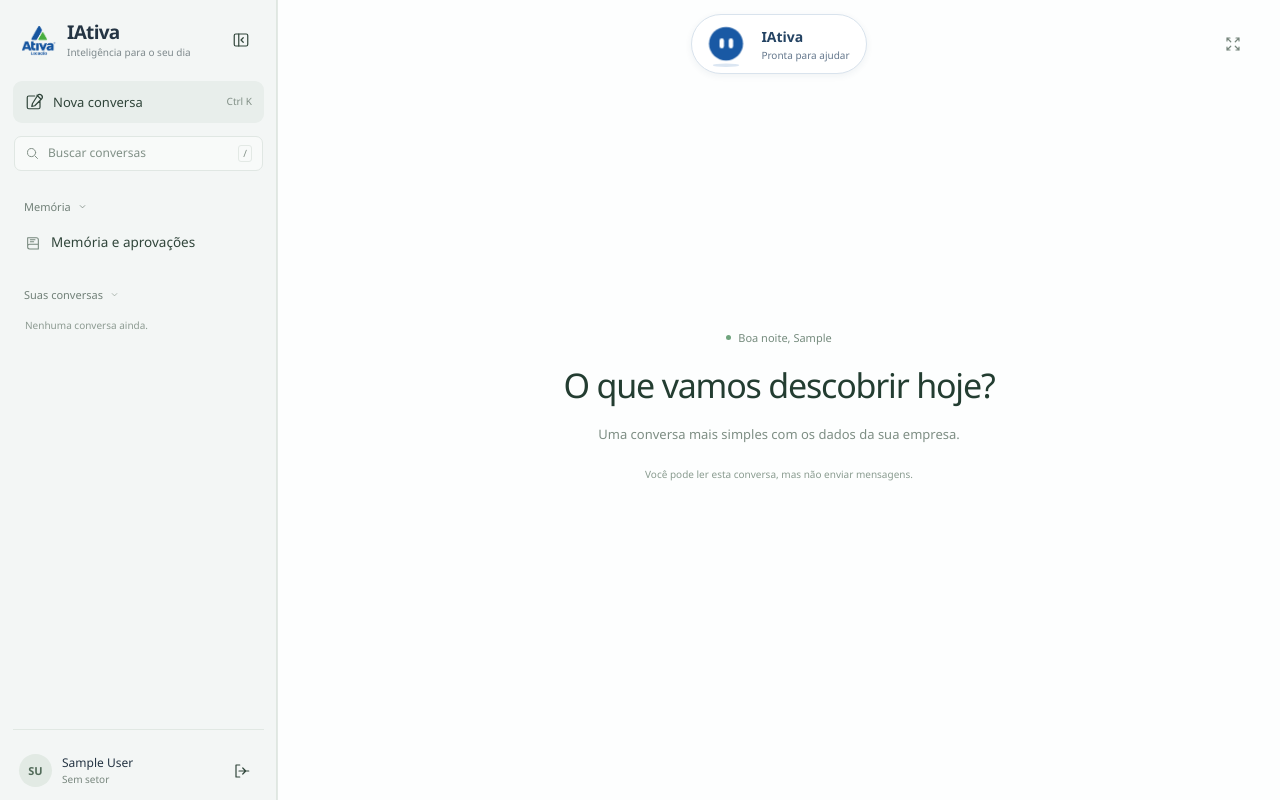
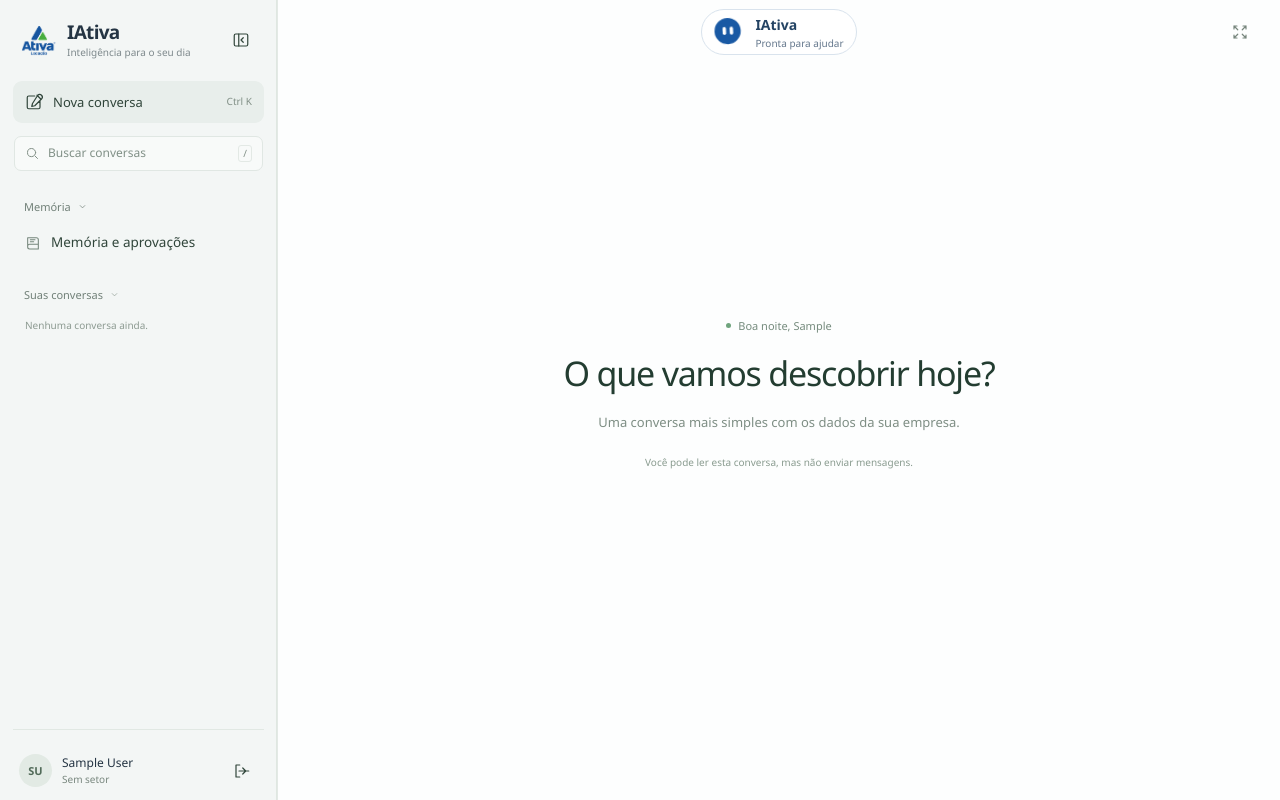
Before and after one commit to KaykyFelipe/IAtiva, a Django app: page / in a window 1280 px wide. Run offline with Django 5.2, Linux system fonts and the light colour scheme; the visitor is signed in with stand-in values (Sample User, id 1); data comes from the database, SQL or seed files in the repository; data that the repository does not hold is empty; parts of the project's set-up code (start-up, migrations or seed data) failed here and were passed over.

Commit message:
fix(chat): preserve reading during live updates and refine mascot

```diff
--- a/iativa/chat/views.py
+++ b/iativa/chat/views.py
@@ -57,10 +57,18 @@ def _contexto(request, c=None, form=None, erro="", resultado=None, resultado_msg
     iniciais = "".join(p[0] for p in nome.split()[:2]).upper()
     msgs = conversas.mensagens_com_interacao(request.user, c) if c else []
     ultimo_tipo = msgs[-1]['m'].ficha.get('tipo') if msgs else ''
+    # A versão representa o histórico autorizado, não o progresso dos cartões que
+    # já possuem polling próprio. Assim uma atualização da lateral não remonta tabelas.
+    historico_versao = hashlib.sha256(json.dumps([
+        {**{k: v for k, v in item.items() if k not in ('m', 'tarefa')},
+         'mensagem': [item['m'].pk, item['m'].texto, item['m'].ficha]}
+        for item in msgs
+    ], default=str, sort_keys=True).encode()).hexdigest()
     return {
         "lateral": conversas.lateral(request.user),
         "conversa": c,
         "mensagens": msgs,
+        "historico_versao": historico_versao,
         "mascote_falha": bool(erro or (form is not None and form.errors) or getattr(resultado, 'ok', None) is False or ultimo_tipo in (
             'falha_modelo', 'falha_execucao', 'bloqueada', 'impedimento_dados')),
         "pode_escrever": conversas.pode_escrever(request.user, c) if c else bool(setor),
@@ -137,7 +145,7 @@ def sincronizar(request):
     # Inclui as políticas/restrições para invalidar a apresentação quando o acesso muda.
     from iativa.accounts.authz import politicas_vigentes
     from iativa.metadata.models import RestricaoMetadado
-    versao = hashlib.sha256(json.dumps([registros, list(politicas_vigentes(request.user).values()),
+    versao = hashlib.sha256(json.dumps([registros, list(politicas_vigentes(request.user).order_by('pk').values()),
         list(RestricaoMetadado.objects.order_by("id", "setores_permitidos__pk").values(
             "id", "tabela", "campo", "ativo", "setores_permitidos__pk")), cid],
         default=str, sort_keys=True).encode()).hexdigest()
--- a/static/css/mascote.css
+++ b/static/css/mascote.css
@@ -1,7 +1,6 @@
 .mascote { display:inline-flex; width:40px; height:40px; flex:none; color:#1959a4; vertical-align:middle; }
 .mascote svg { width:100%; height:100%; overflow:visible; }
-.mascote-sombra { fill:#dbe6f2; }
-.mascote-personagem { transform-origin:80px 110px; animation:mascote-respirar 3.8s ease-in-out infinite; }
+.mascote-personagem { transform-origin:80px 110px; animation:mascote-respirar 3s ease-in-out infinite; }
 .mascote-corpo { fill:currentColor; transition:x .5s,y .5s,width .5s,height .5s,rx .5s; }
 .mascote-olhos { fill:white; transform-origin:80px 79px; animation:mascote-piscar 5.7s infinite; }
 .mascote-detalhe { opacity:0; transition:opacity .35s; fill:none; stroke:#c9e1fa; stroke-width:3; stroke-linecap:round; stroke-linejoin:round; }
@@ -21,6 +20,12 @@
 .mascote[data-estado="writing"] .mascote-prancheta { opacity:1; }
 .mascote[data-estado="writing"] .mascote-corpo { x:44px; y:34px; width:72px; height:98px; rx:13px; }
 .mascote[data-estado="checking"] .mascote-capacete,.mascote[data-estado="checking"] .mascote-check { opacity:1; }
+.mascote[data-estado="checking"] .mascote-capacete .mascote-teto { fill:#f2bd4b; stroke:#93651c; stroke-width:3; }
+.mascote[data-estado="checking"] .mascote-capacete { stroke:#93651c; }
+.mascote[data-estado="checking"] .mascote-personagem { animation:mascote-conferir 1.8s ease-in-out infinite; }
+.mascote[data-estado="organizing"] .mascote-personagem { animation:mascote-balancar 2s ease-in-out infinite; }
+.mascote[data-estado="calculating"] .mascote-personagem,.mascote[data-estado="writing"] .mascote-personagem { animation:mascote-conferir 2.3s ease-in-out infinite; }
+.mascote[data-estado="searching"] .mascote-personagem { animation:mascote-balancar 2.4s ease-in-out infinite; }
 .mascote[data-estado="done"] .mascote-corpo { x:44px; y:55px; width:72px; height:78px; rx:23px; }
 .mascote[data-estado="done"] .mascote-pia,.mascote[data-estado="done"] .mascote-sorriso { opacity:1; }
 .mascote[data-estado="done"] .mascote-personagem { animation:mascote-comemorar .7s ease-in-out 2; }
@@ -28,11 +33,11 @@
 .mascote[data-estado="attention"] .mascote-alerta { opacity:1; stroke:white; }
 .mascote[data-estado="paused"] .mascote-olhos { transform:scaleY(.4); animation:none; }
 .mascote[data-estado="paused"] .mascote-personagem { animation:none; }
-.agente-capsula { display:flex; align-items:center; gap:8px; padding:2px 16px 2px 7px; border:1px solid #d9e3ed; border-radius:999px; background:#fff; box-shadow:0 2px 7px #193b6010; min-width:158px; }
+.agente-capsula { display:flex; align-items:center; gap:6px; padding:1px 12px 1px 5px; border:1px solid #d9e3ed; border-radius:999px; background:#fff; min-width:140px; }
 .agente-capsula strong { font-size:14px; color:#244363; font-weight:650; }
-.agente-capsula .mascote { width:54px; height:54px; }
+.agente-capsula .mascote { width:42px; height:42px; }
 .agente-capsula small { display:block; font-size:10px; color:#64778c; line-height:1.4; max-width:120px; white-space:nowrap; overflow:hidden; text-overflow:ellipsis; }
-.cabecalho { display:grid; grid-template-columns:1fr auto 1fr; min-height:88px; }
+.cabecalho { display:grid; grid-template-columns:1fr auto 1fr; min-height:64px; padding:8px 24px; }
 .cabecalho .titulo-conversa { grid-column:1; grid-row:1; min-width:0; }
 .cabecalho .titulo-conversa h1 { max-width:230px; overflow:hidden; text-overflow:ellipsis; white-space:nowrap; }
 .cabecalho .agente-capsula { grid-column:2; grid-row:1; }
@@ -46,7 +51,9 @@
 .pensando-mascote { display:flex; align-items:center; gap:10px; }
 .pensando-mascote .mascote { width:62px; height:62px; }
 .atividade-fixa .mascote { width:30px; height:30px; }
-@keyframes mascote-respirar { 50% { transform:translateY(-2px) scale(1.015,.985); } }
+@keyframes mascote-respirar { 25% { transform:translateY(-4px) rotate(-3deg); } 65% { transform:translateY(-1px) rotate(3deg) scale(1.025,.975); } }
+@keyframes mascote-conferir { 25% { transform:translateY(-5px) rotate(-4deg); } 65% { transform:translateY(-2px) rotate(4deg); } }
+@keyframes mascote-balancar { 25% { transform:translate(-3px,-3px) rotate(-4deg); } 75% { transform:translate(3px,-1px) rotate(4deg); } }
 @keyframes mascote-piscar { 0%,43%,47%,100% { transform:scaleY(1); } 45% { transform:scaleY(.12); } }
 @keyframes mascote-pensar { 50% { transform:translateY(-3px); opacity:.45; } }
 @keyframes mascote-ponderar { 35% { transform:rotate(-7deg); } 70% { transform:rotate(6deg); } }
@@ -54,5 +61,5 @@
 @keyframes mascote-ler { 25% { transform:translateX(-4px); } 75% { transform:translateX(4px); } }
 @keyframes mascote-teclas { 50% { stroke:white; } }
 @keyframes mascote-comemorar { 50% { transform:translateY(-8px) rotate(4deg); } }
-@media(max-width:760px) { .cabecalho { padding:10px 16px; min-height:78px; } .cabecalho .titulo-conversa { display:none; } .agente-capsula { min-width:148px; } }
+@media(max-width:760px) { .cabecalho { padding:7px 16px; min-height:62px; } .cabecalho .titulo-conversa { display:none; } .agente-capsula { min-width:140px; } }
 @media(prefers-reduced-motion:reduce) { .mascote *, .mascote *::before { animation:none!important; transition:none!important; } }
--- a/static/js/chat.js
+++ b/static/js/chat.js
@@ -439,8 +439,10 @@
     atualizarBotaoTarefa();
   });
   document.body.addEventListener("htmx:afterSwap", (e) => {
-    if (e.detail && e.detail.target && e.detail.target.id === "atividade-fixa") { atualizarBotaoTarefa(); return; }
-    if (e.detail && e.detail.target && e.detail.target.classList && e.detail.target.classList.contains("tarefa-card")) return;
+    atualizarBotaoTarefa();
+    // Progresso, objetivos e conclusões atualizam apenas seus cartões. Não
+    // devem mexer na leitura nem reinicializar a sincronização da conversa.
+    if (!e.detail || !e.detail.target || e.detail.target.id !== "conversa") return;
     if (atual && !atual.form.isConnected) { atual = null; pararAcompanhamento(); }
     atualizarBotaoTarefa();
     atualizarSaudacao();
@@ -478,20 +480,29 @@
       }
       if (dados.conversa && area) {
         const doc = new DOMParser().parseFromString(dados.conversa, "text/html");
+        const recebida = doc.getElementById("conversa");
         const mensagens = area.querySelector(".mensagens"), novas = doc.querySelector(".mensagens");
         const rolagem = area.querySelector("[data-rolagem]");
         const noFim = rolagem.scrollHeight - rolagem.scrollTop - rolagem.clientHeight < 100;
-        if (mensagens && novas) { mensagens.replaceWith(novas); if (window.htmx) htmx.process(novas); }
+        const posicao = rolagem.scrollTop;
+        const mudou = !recebida.dataset.historicoVersao || recebida.dataset.historicoVersao !== area.dataset.historicoVersao;
+        if (mudou && mensagens && novas) {
+          mensagens.replaceWith(novas);
+          area.dataset.historicoVersao = recebida.dataset.historicoVersao || "";
+          if (window.htmx) htmx.process(novas);
+          rolagem.scrollTop = noFim ? rolagem.scrollHeight : posicao;
+        }
         area.querySelector("h1").textContent = doc.querySelector("h1").textContent;
         area.dataset.falha = doc.getElementById('conversa').dataset.falha;
         if (window.IAtivaMascote) IAtivaMascote.sincronizar();
-        if (noFim) rolagem.scrollTop = rolagem.scrollHeight;
       }
       versaoRemota = lateralOcupada ? "" : dados.versao;
     } catch (_) { /* indisponibilidade transitória: tentar no próximo ciclo */ }
     finally { sincronizando = false; }
   }
-  document.body.addEventListener("htmx:afterSwap", () => { versaoRemota = ""; });
+  document.body.addEventListener("htmx:afterSwap", (e) => {
+    if (e.detail && e.detail.target && e.detail.target.id === "conversa") versaoRemota = "";
+  });
   setInterval(sincronizar, 2000);
   document.addEventListener("visibilitychange", () => { if (!document.hidden) sincronizar(); });
 })();
--- a/templates/chat/_conversa.html
+++ b/templates/chat/_conversa.html
@@ -1,4 +1,4 @@
-<div class="conversa-area{% if not conversa and not aprendizado %} inicio{% endif %}" id="conversa" data-conversa-id="{{ conversa.pk|default:0 }}" data-falha="{% if mascote_falha %}1{% else %}0{% endif %}">
+<div class="conversa-area{% if not conversa and not aprendizado %} inicio{% endif %}" id="conversa" data-conversa-id="{{ conversa.pk|default:0 }}" data-historico-versao="{{ historico_versao }}" data-falha="{% if mascote_falha %}1{% else %}0{% endif %}">
   <header class="cabecalho">
     <div class="agente-capsula" aria-label="Assistente IAtiva">{% include "chat/_mascote.html" %}<div><strong>IAtiva</strong><small data-mascote-status>Pronta para ajudar</small></div></div>
     {% include "chat/_cabecalho_acoes.html" %}
--- a/templates/chat/_mascote.html
+++ b/templates/chat/_mascote.html
@@ -1,6 +1,5 @@
 <span class="mascote" data-mascote data-estado="{{ estado|default:'idle' }}" aria-hidden="true">
   <svg viewBox="0 0 160 160" focusable="false">
-    <ellipse class="mascote-sombra" cx="80" cy="143" rx="39" ry="5"/>
     <g class="mascote-personagem">
       <rect class="mascote-corpo" x="30" y="30" width="100" height="100" rx="50"/>
       <g class="mascote-detalhe mascote-cabine"><path d="M48 42H112V130H48Z"/><path class="mascote-teto" d="M40 34Q40 23 51 23H109Q120 23 120 34Z"/><path d="M58 48h8m10 0h8m10 0h8M106 90v11"/></g>
--- a/templates/chat/index.html
+++ b/templates/chat/index.html
@@ -6,12 +6,12 @@
   {# Histórico do htmx desativado: ele guardaria cópias das páginas no armazenamento do navegador. #}
   <meta name="htmx-config" content='{"historyEnabled":false,"historyCacheSize":0,"refreshOnHistoryMiss":true,"includeIndicatorStyles":false,"allowEval":false,"allowScriptTags":false,"selfRequestsOnly":true,"attributesToSettle":["class","width","height"]}'>
   <title>{% if conversa %}{{ conversa.titulo|default:"Conversa" }} · {% endif %}IAtiva</title>
-  <link rel="stylesheet" href="{% static 'css/chat.css' %}?v=20261113m46">
-  <link rel="stylesheet" href="{% static 'css/chat-layout.css' %}?v=20261113m46">
-  <link rel="stylesheet" href="{% static 'css/mascote.css' %}?v=m46">
-  <script src="{% static 'js/mascote.js' %}?v=m46" defer></script>
+  <link rel="stylesheet" href="{% static 'css/chat.css' %}?v=20261113m47">
+  <link rel="stylesheet" href="{% static 'css/chat-layout.css' %}?v=20261113m47">
+  <link rel="stylesheet" href="{% static 'css/mascote.css' %}?v=m47">
+  <script src="{% static 'js/mascote.js' %}?v=m47" defer></script>
   <script src="{% static 'vendor/htmx-2.0.4.min.js' %}" defer></script>
-  <script src="{% static 'js/chat.js' %}?v=20261113m46" defer></script>
+  <script src="{% static 'js/chat.js' %}?v=20261113m47" defer></script>
 </head>
 <body>
 {% include "chat/_icones.html" %}
```
Also changed, not shown: DECISOES.md (+1 -0 lines), STATUS.md (+8 -0 lines), docs/MASCOTE.md (+6 -0 lines), tests/test_chat_m44.py (+29 -0 lines).
